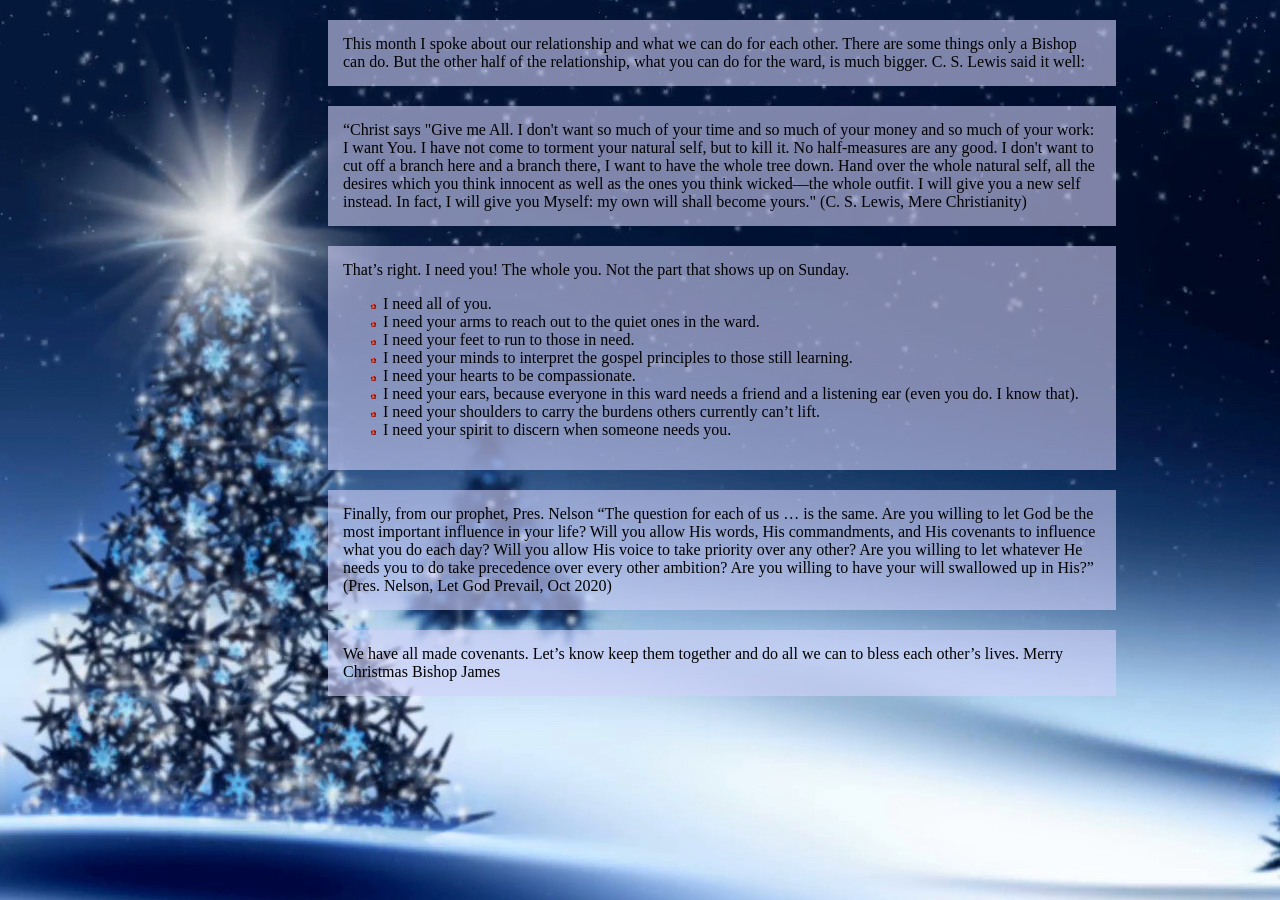
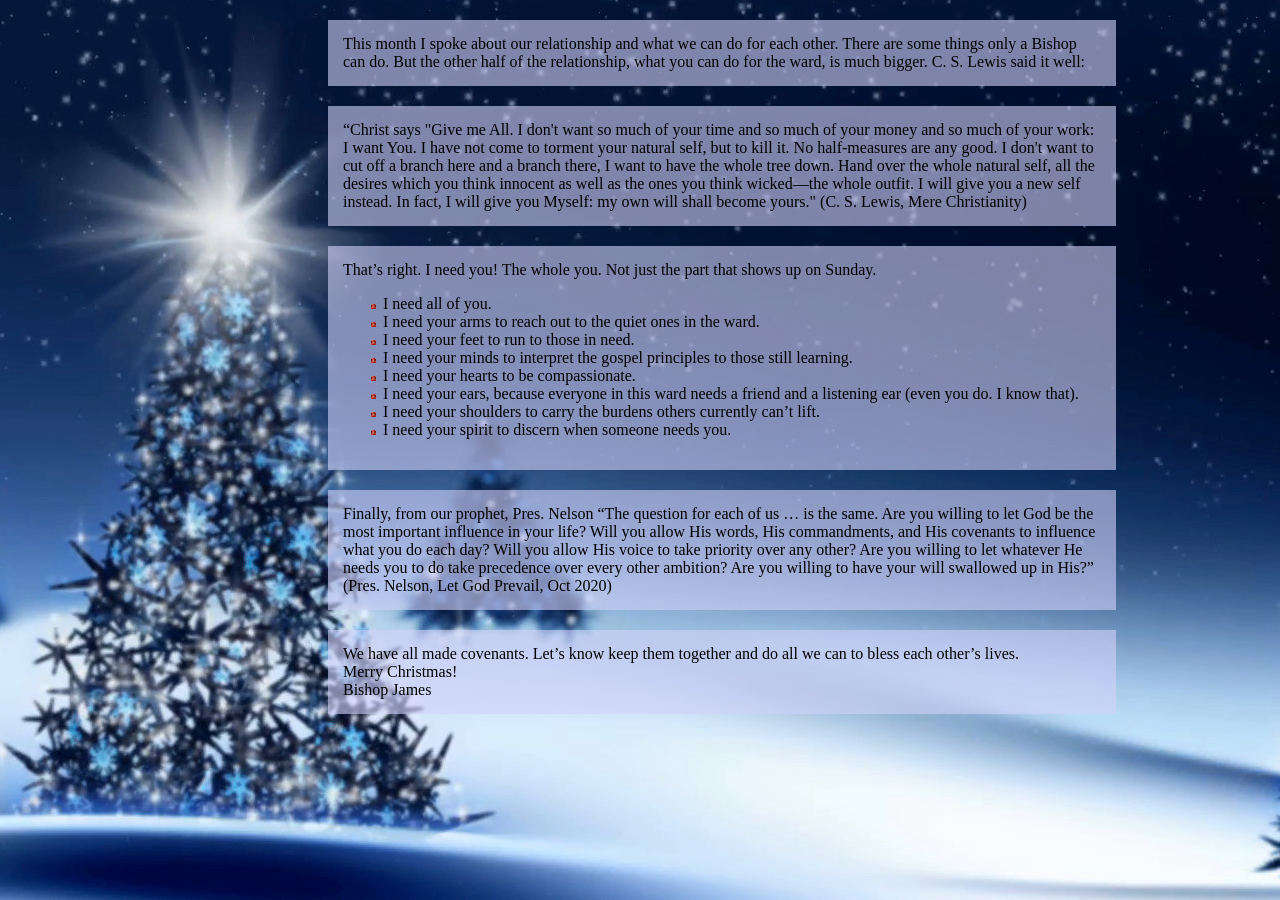
Before and after one commit to gtjames/gtjames.github.io, a Jekyll site: the page message.html, which Jekyll copies as it is, in a window 1280 px wide. Built offline with Jekyll 4.4.1, drawn with Linux system fonts in a browser that asks for light colours.

Commit message:
Christmas message

```diff
--- a/message.html
+++ b/message.html
@@ -6,6 +6,7 @@
     <style>
         body {
             background-image: url("images/Christmas-star.jpeg");
+            background-repeat: no-repeat;
         }
         div {
             background: rgba(210, 210, 250, 0.6);
@@ -34,7 +35,7 @@
     my own will shall become yours." (C. S. Lewis, Mere Christianity)
 </div>
 <div>
-    That’s right. I need you! The whole you. Not the part that shows up on Sunday.
+    That’s right. I need you! The whole you. Not just the part that shows up on Sunday.
     <ul>
         <li>I need all of you.</li>
         <li>I need your arms to reach out to the quiet ones in the ward.</li>
@@ -56,9 +57,9 @@
 </div>
 <div>
     We have all made covenants. Let’s know keep them together and do all we can to bless each other’s lives.
-
-    Merry Christmas
-
+    <br>
+    Merry Christmas!
+    <br>
     Bishop James
 </div>
 </body>
```
